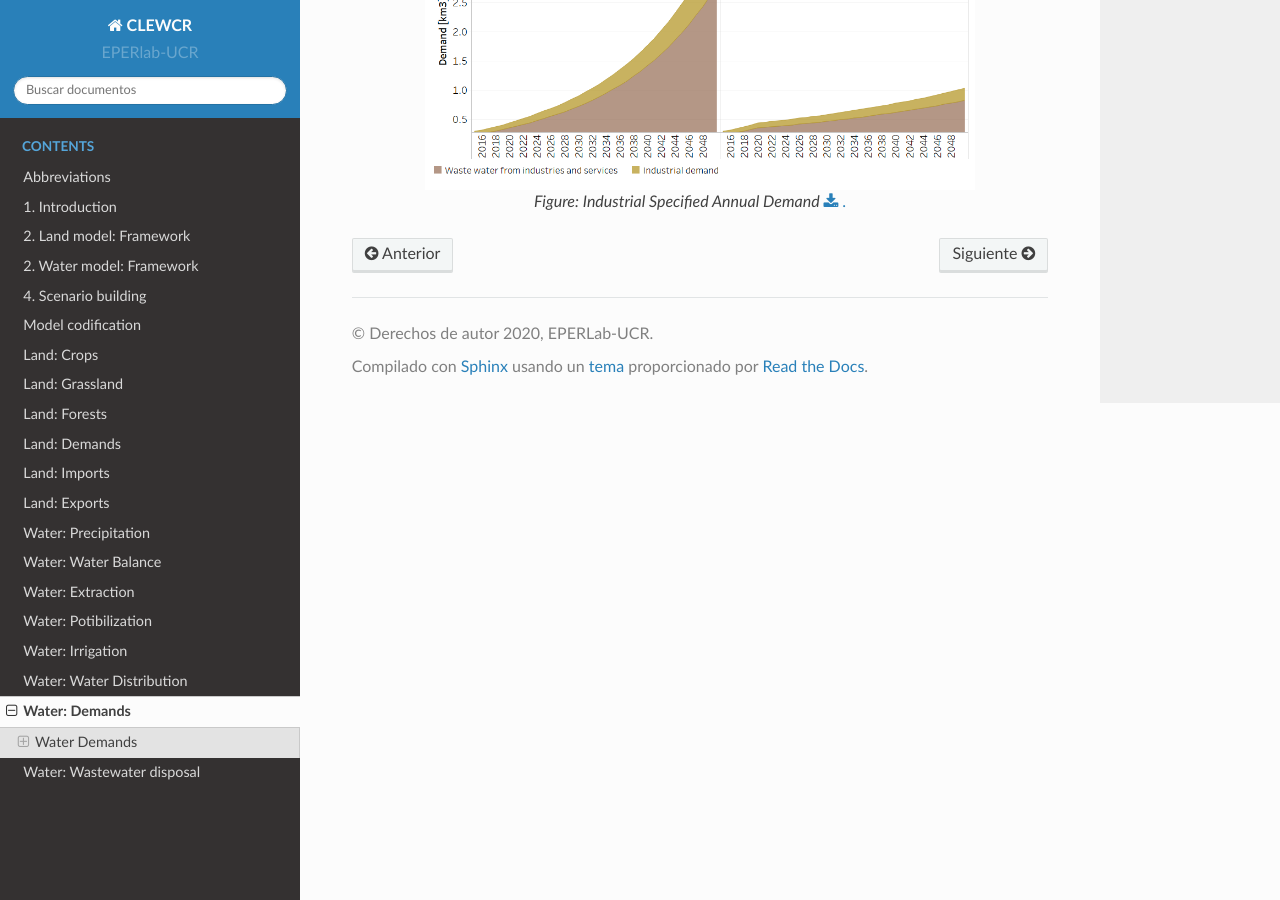
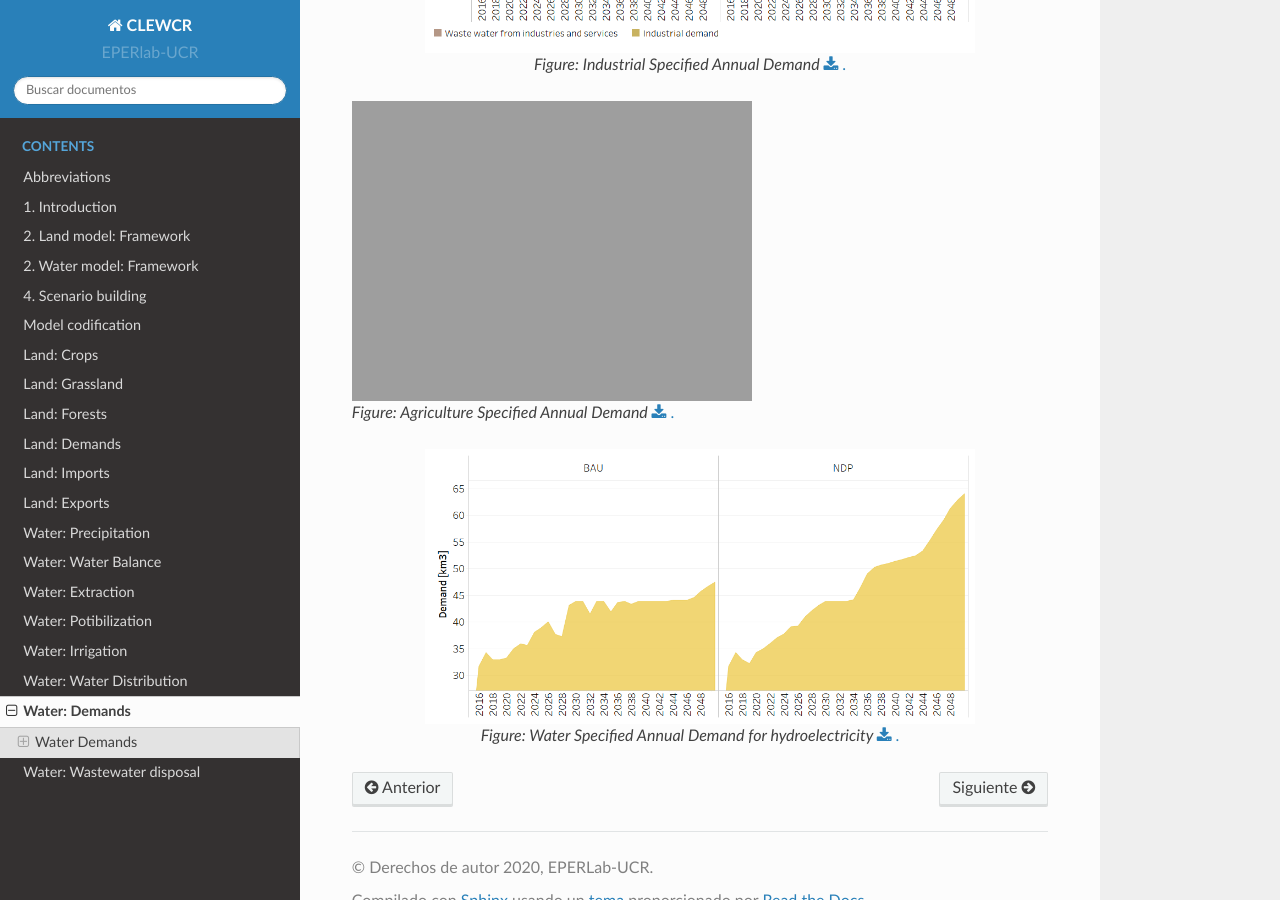
Before and after one commit to EPERLab/CLEW, a Sphinx documentation site: the page built from docs/fichas/13_Water_demands.rst, in a window 1280 px wide and 900 px high, scrolled down 1343 px. Built offline with Sphinx 7.4.7 and the Read the Docs theme 2.0.0, drawn with Linux system fonts in a browser that asks for light colours; formulas are drawn with MathJax 3.

Commit message:
Update 13_Water_demands.rst

```diff
--- a/docs/fichas/13_Water_demands.rst
+++ b/docs/fichas/13_Water_demands.rst
@@ -33,3 +33,15 @@ SpecifiedAnnualDemand[r,t,y]
    :width:   550 px
 
    *Figure: Industrial Specified Annual Demand* :download:`. <csv/Industrial_Specified_Annual_Demand.csv>`
+
+.. figure::  parameters/Agriculture_Consumtion_Specified_Annual_Demand.png
+    :align:   center
+    :width:   550 px
+
+   *Figure: Agriculture Specified Annual Demand* :download:`. <csv/Agriculture_Consumtion_Specified_Annual_Demand.csv>`
+
+.. figure::  parameters/Hidro_Consumtion_Specified_Annual_Demand.png
+   :align:   center
+   :width:   550 px
+
+   *Figure: Water Specified Annual Demand for hydroelectricity* :download:`. <csv/Hidro_Consumtion_Specified_Annual_Demand.csv>`
```
Also changed, not shown: other parts of docs/fichas/13_Water_demands.rst (+1 -1 lines).
